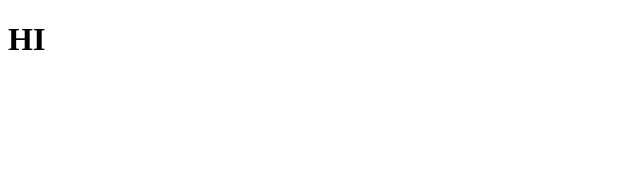
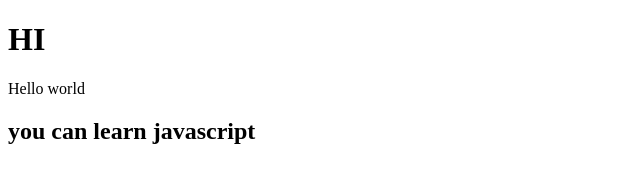
Before and after one commit to bahmani-dev/js-project, a plain HTML site: page index.html in a window 1280 px wide. Shown: the whole page, without its empty margins (0-640 px from the left). Drawn offline with Linux system fonts and the light colour scheme.

Commit message:
Update index.html

```diff
--- a/index.html
+++ b/index.html
@@ -7,6 +7,8 @@
   </head>
   <body>
     <h1>HI</h1>
+    <p>Hello world</p>
+    <h2>you can learn javascript</h2>
     <script src="./script.js"></script>
   </body>
 </html>
```
